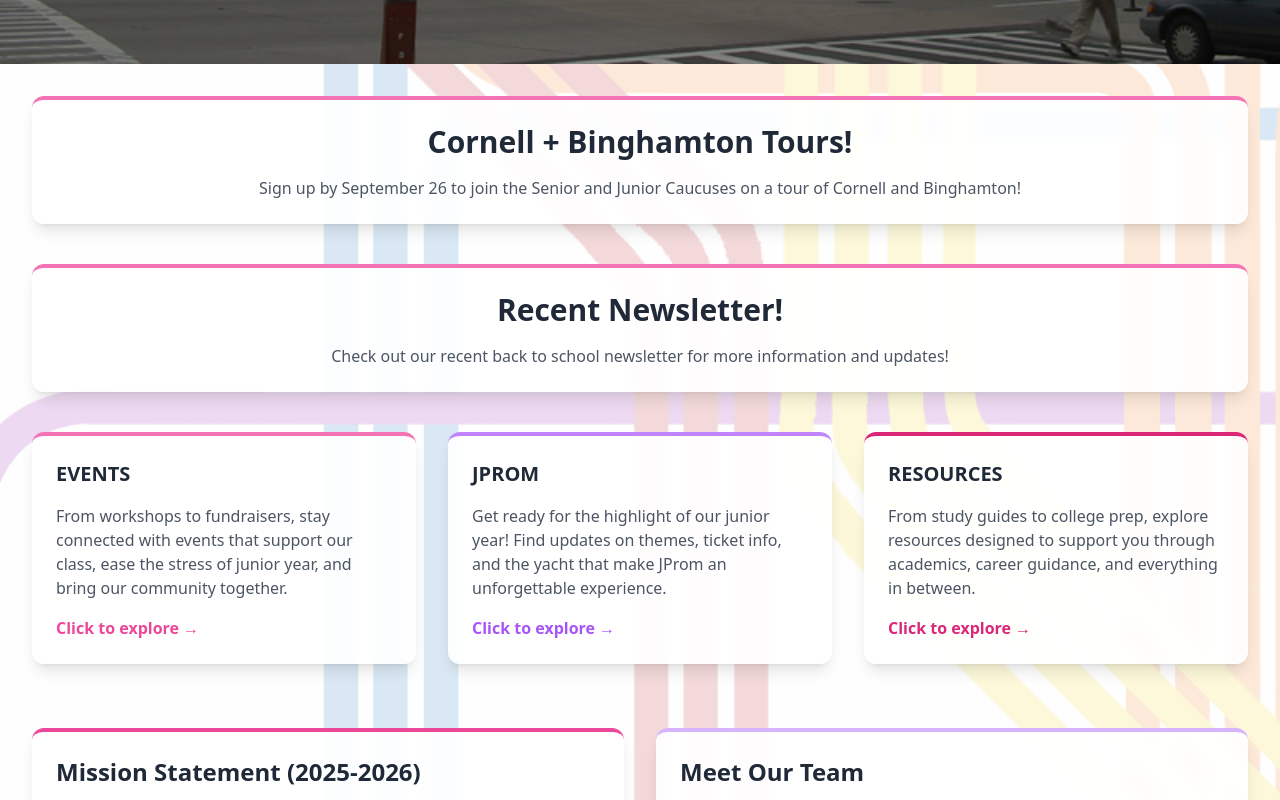
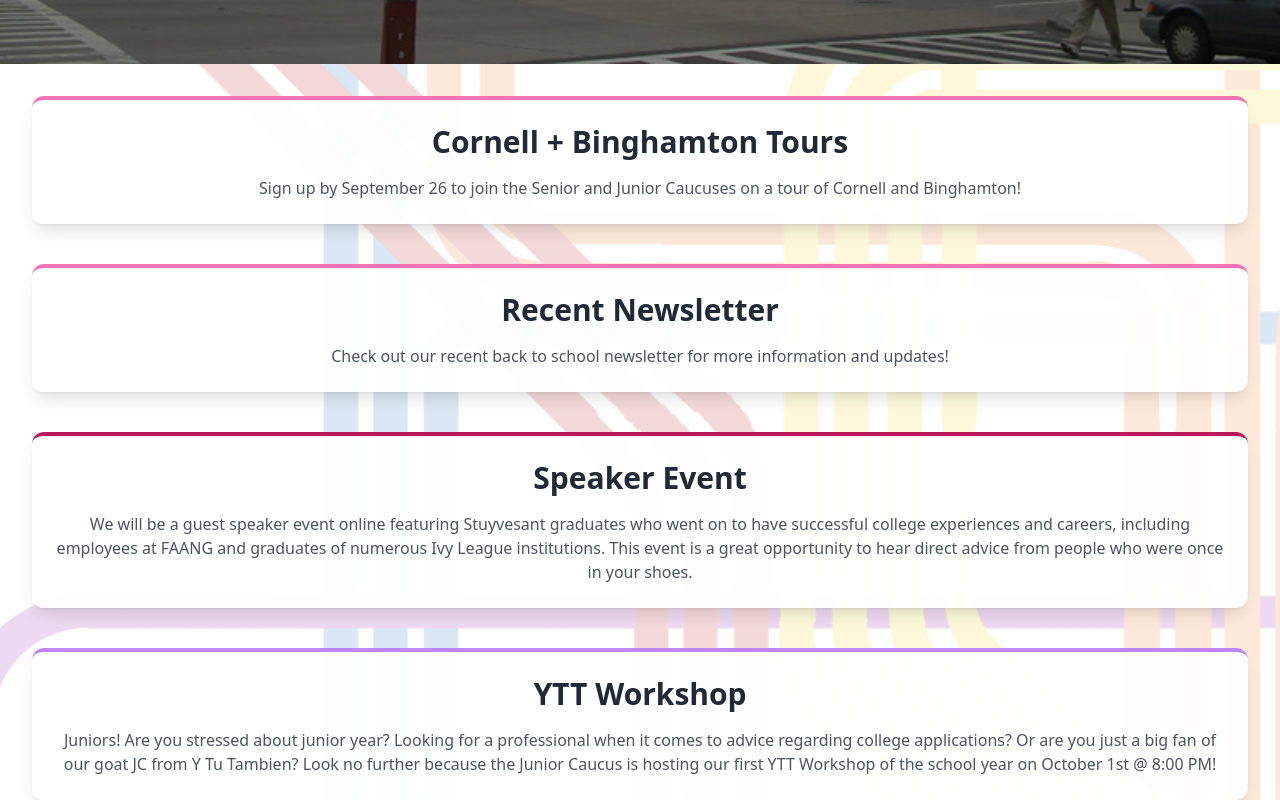
Before and after one commit to alex-wanger/junior_caucus, a React (Vite) app: page / in a window 1280 px wide. Shown: the part 800-1600 px from the top of the page. Built offline with nearby package versions, Linux system fonts and the light colour scheme.

Commit message:
update homepage

```diff
--- a/src/pages/HomePage.jsx
+++ b/src/pages/HomePage.jsx
@@ -49,7 +49,7 @@
               className="bg-white/90 backdrop-blur-sm rounded-xl mb-10 text-center shadow-lg p-6 hover:shadow-xl hover:scale-105 transition-all duration-300 border-t-4 border-pink-400 cursor-pointer group"
             >
               <h2 className="text-3xl font-bold text-gray-800 mb-4">
-                Cornell + Binghamton Tours!
+                Cornell + Binghamton Tours
               </h2>
               <p className="text-gray-600">
                 Sign up by September 26 to join the Senior and Junior Caucuses
@@ -65,13 +65,58 @@
               className="bg-white/90 backdrop-blur-sm rounded-xl mb-10 text-center shadow-lg p-6 hover:shadow-xl hover:scale-105 transition-all duration-300 border-t-4 border-pink-400 cursor-pointer group"
             >
               <h2 className="text-3xl font-bold text-gray-800 mb-4">
-                Recent Newsletter!
+                Recent Newsletter
               </h2>
               <p className="text-gray-600">
                 Check out our recent back to school newsletter for more
                 information and updates!
               </p>
             </div>
+
+            <div
+              onClick={() =>
+                handleExternalLink(
+                  "https://docs.google.com/forms/d/1oLdJawK8RRQwhgkSjOg3_XluVCfNxZoIsG8Msr8N2_Y/viewform?edit_requested=true&fbclid=PAZXh0bgNhZW0CMTEAAae7JxyBANPri1v_yf9M5bwERl-MWtuEJg04MyR7ncLw5S3pJyHJnAmEEBNf1A_aem_U1XaN5B7dYyHsy5ZJm_07Q"
+                )
+              }
+              className="bg-white/90 backdrop-blur-sm rounded-xl mb-10 text-center shadow-lg p-6 hover:shadow-xl hover:scale-105 transition-all duration-300 border-t-4 border-pink-700 cursor-pointer group"
+            >
+              <h2 className="text-3xl font-bold text-gray-800 mb-4">
+                Speaker Event
+              </h2>
+              <p className="text-gray-600">
+                We will be a guest speaker event online
+                featuring Stuyvesant graduates who went on to have successful
+                college experiences and careers, including employees at FAANG
+                and graduates of numerous Ivy League institutions. This event is
+                a great opportunity to hear direct advice from people who were
+                once in your shoes.
+              </p>
+            </div>
+
+            <div
+              onClick={() =>
+                handleExternalLink(
+                  "https://docs.google.com/forms/d/e/1FAIpQLSdbFz9No_iaJU9RUq-djeEDzrK0ZEOr37iBynzrxhB7mDUe7A/viewform"
+                )
+              }
+              className="bg-white/90 backdrop-blur-sm rounded-xl mb-10 text-center shadow-lg p-6 hover:shadow-xl hover:scale-105 transition-all duration-300 border-t-4 border-purple-400 cursor-pointer group"
+            >
+              <h2 className="text-3xl font-bold text-gray-800 mb-4">
+                YTT Workshop
+              </h2>
+              <p className="text-gray-600">
+                Juniors! Are you stressed about junior year? Looking for a
+                professional when it comes to advice regarding college
+                applications? Or are you just a big fan of our goat JC from Y Tu
+                Tambien? Look no further because the Junior Caucus is hosting
+                our first YTT Workshop of the school year on October 1st @ 8:00
+                PM!
+              </p>
+            </div>
+
+            {/* END OF ANNOUNCEMENTS */}
+
             <div className="grid md:grid-cols-3 gap-8">
               <div
                 onClick={() => handleNavigation("events")}
```
